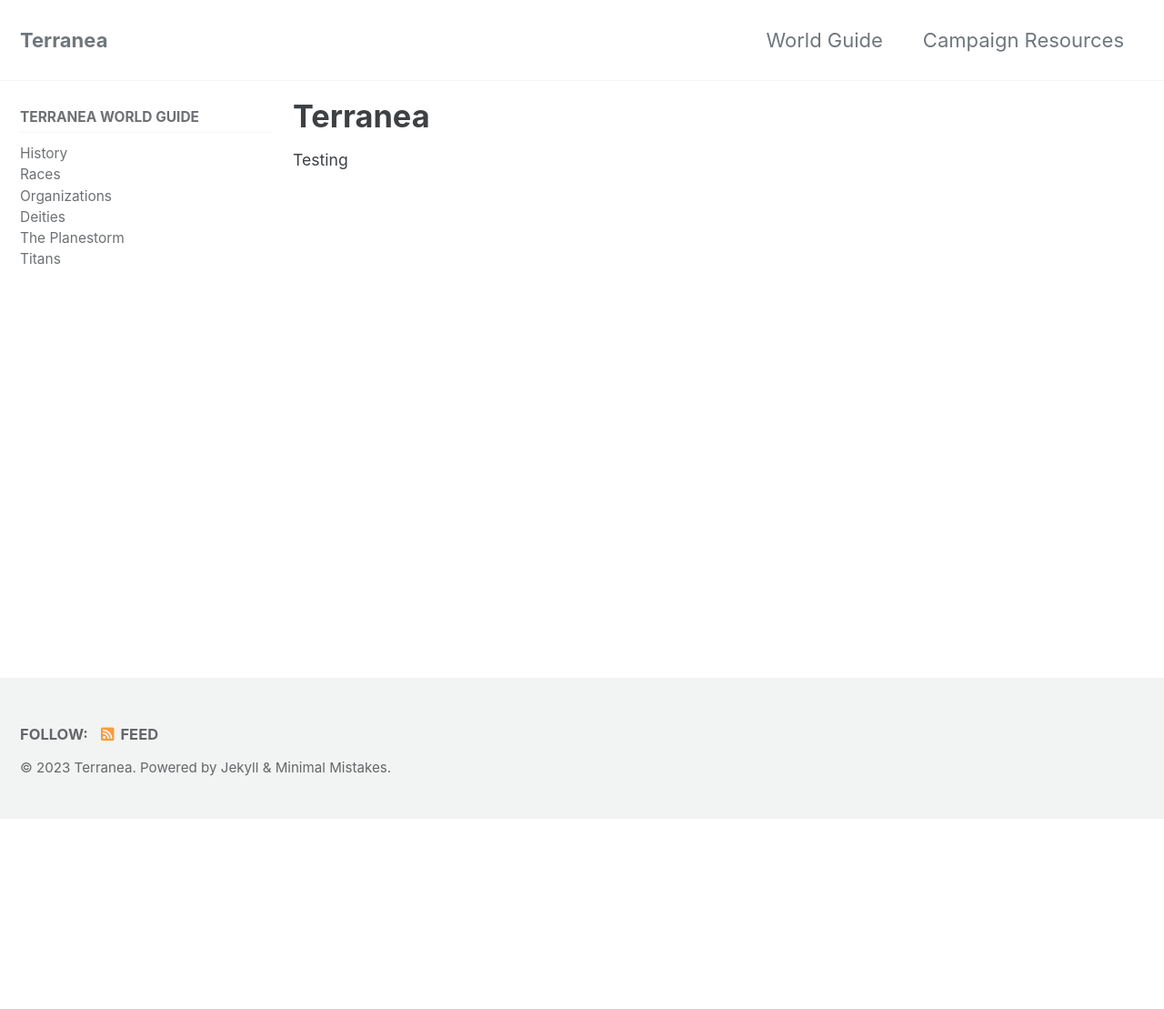
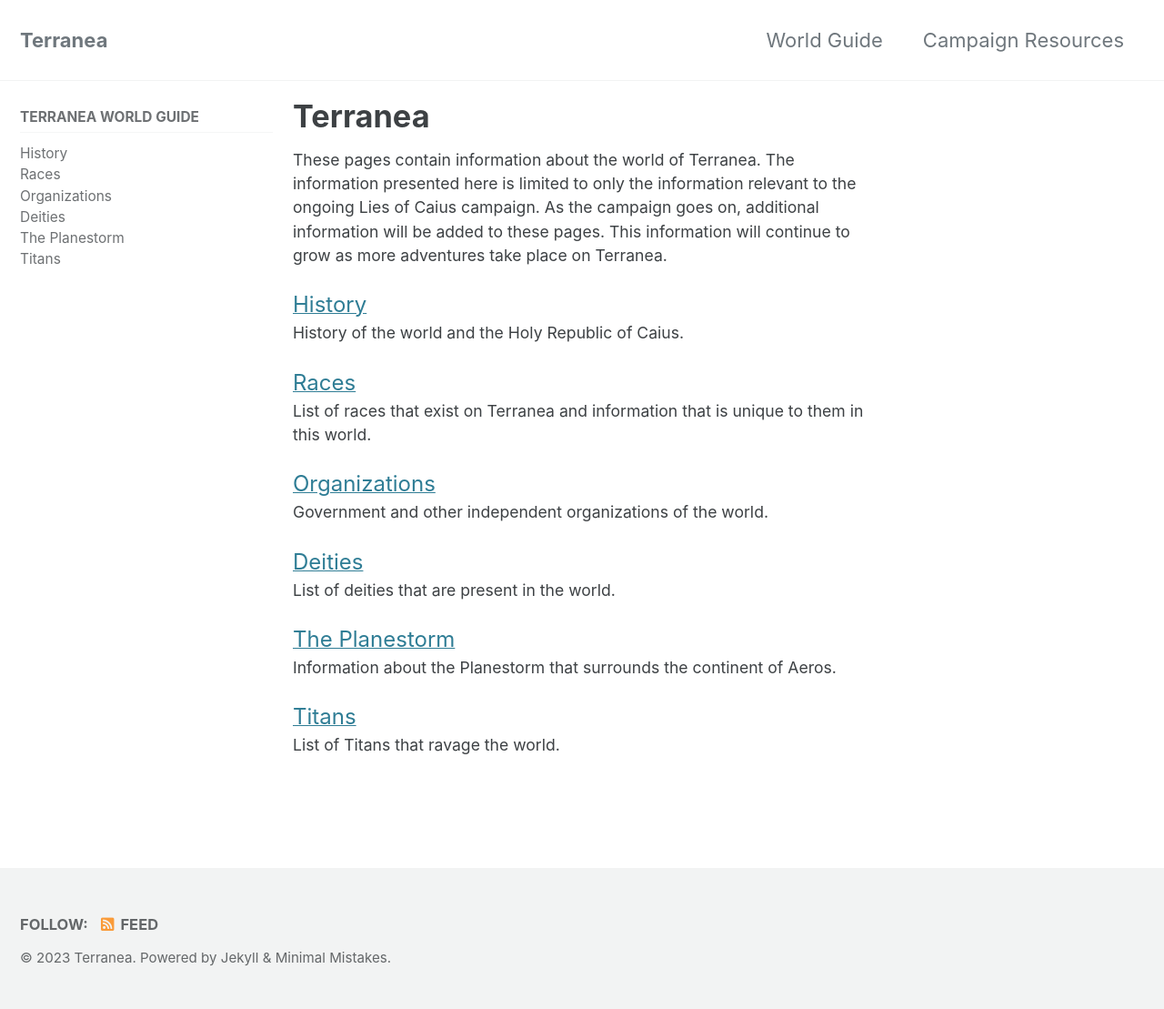
Before and after one commit to dej0608/terranea, a Jekyll site: the page built from _pages/caius-main.md, in a window 1280 px wide. Shown: the whole page at 91% size. Built offline with Jekyll 4.4.1, drawn with Linux system fonts in a browser that asks for light colours; cached includes are drawn as plain includes; before the commit the page ends 900 px from its top, so only the background shows below that.

Commit message:
added info to world guide home, added rules page, and downtime activities placeholder, other minor text adjustments

```diff
--- a/_pages/caius-main.md
+++ b/_pages/caius-main.md
@@ -6,4 +6,22 @@ sidebar:
   nav: world-nav
 ---
 
-Testing
+These pages contain information about the world of Terranea. The information presented here is limited to only the information relevant to the ongoing Lies of Caius campaign. As the campaign goes on, additional information will be added to these pages. This information will continue to grow as more adventures take place on Terranea.
+
+[<font size="5">History</font>](/loc/pcs)<br>
+History of the world and the Holy Republic of Caius.
+
+[<font size="5">Races</font>](/loc/pcs)<br>
+List of races that exist on Terranea and information that is unique to them in this world.
+
+[<font size="5">Organizations</font>](/loc/pcs)<br>
+Government and other independent organizations of the world.
+
+[<font size="5">Deities</font>](/loc/pcs)<br>
+List of deities that are present in the world.
+
+[<font size="5">The Planestorm</font>](/loc/pcs)<br>
+Information about the Planestorm that surrounds the continent of Aeros.
+
+[<font size="5">Titans</font>](/loc/pcs)<br>
+List of Titans that ravage the world.
```
Also changed, not shown: _pages/downtime-activities.md (added, +12 -0 lines), _pages/npcs-main.md (+1 -1 lines), _pages/rules.md (added, +36 -0 lines).
